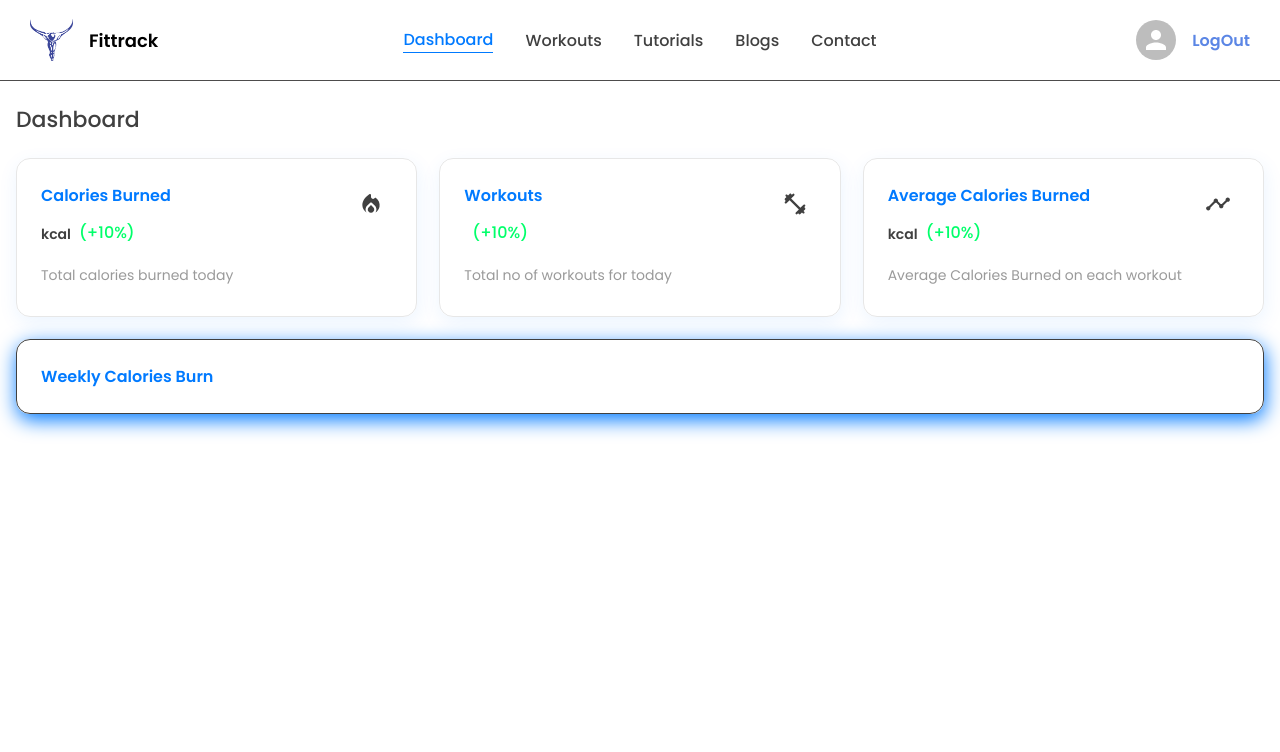
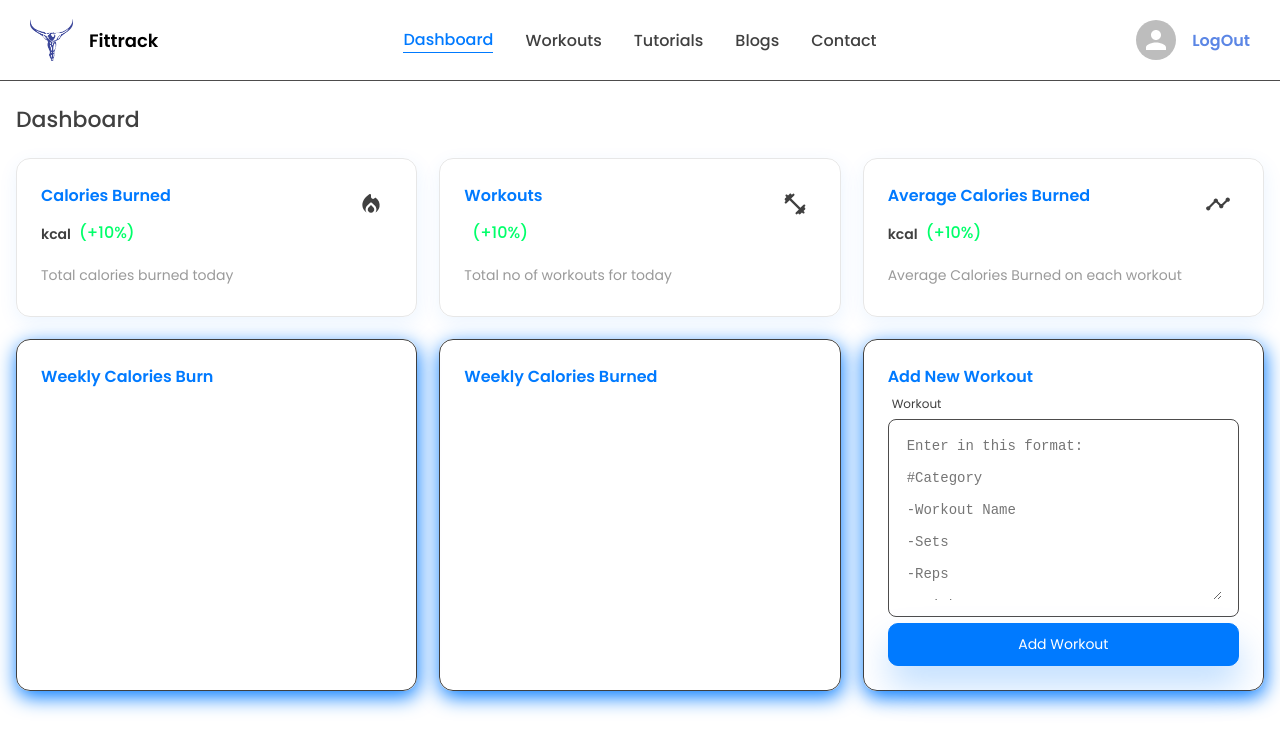
Before and after one commit to muwa37/mern-fitness, a React (Create React App) app in the folder client/: page / in a window 1280 px wide. Shown: the top 752 px of the page. Built offline with nearby package versions, Linux system fonts and the light colour scheme; the HTML template or start-up script is replaced by a standard one.

Commit message:
Added new components

```diff
--- /dev/null
+++ b/client/src/components/WorkoutWidget.jsx
@@ -0,0 +1,64 @@
+import React from 'react';
+import styled from 'styled-components';
+import Button from './Button';
+import TextInput from './TextInput';
+
+const Card = styled.div`
+  flex: 1;
+  min-width: 280px;
+  padding: 24px;
+  border: 1px solid ${({ theme }) => theme.text_primary};
+  border-radius: 14px;
+  box-shadow: 1px 6px 20px 0px ${({ theme }) => theme.primary};
+  display: flex;
+  flex-direction: column;
+  gap: 6px;
+  @media (max-width: 600px) {
+    padding: 16px;
+  }
+`;
+
+const Title = styled.div`
+  font-weight: 600;
+  font-size: 16px;
+  color: ${({ theme }) => theme.primary};
+  @media (max-width: 600px) {
+    font-size: 14px;
+  }
+`;
+
+const WorkoutWidget = ({
+  workout,
+  setWorkout,
+  addNewWorkout,
+  buttonLoading,
+}) => {
+  return (
+    <Card>
+      <Title>Add New Workout</Title>
+      <TextInput
+        label='Workout'
+        textArea
+        rows={10}
+        placeholder={`Enter in this format:
+					#Category
+					-Workout Name
+					-Sets
+					-Reps
+					-Weight
+					-Duration`}
+        value={workout}
+        handelChange={e => setWorkout(e.target.value)}
+      />
+      <Button
+        text='Add Workout'
+        small
+        onClick={() => addNewWorkout()}
+        isLoading={buttonLoading}
+        isDisabled={buttonLoading}
+      />
+    </Card>
+  );
+};
+
+export default WorkoutWidget;
--- /dev/null
+++ b/client/src/components/cards/CategoryChart.jsx
@@ -0,0 +1,50 @@
+import { PieChart } from '@mui/x-charts/PieChart';
+import React from 'react';
+import styled from 'styled-components';
+
+const Card = styled.div`
+  flex: 1;
+  min-width: 280px;
+  padding: 24px;
+  border: 1px solid ${({ theme }) => theme.text_primary};
+  border-radius: 14px;
+  box-shadow: 1px 6px 20px 0px ${({ theme }) => theme.primary};
+  display: flex;
+  flex-direction: column;
+  gap: 6px;
+  @media (max-width: 600px) {
+    padding: 16px;
+  }
+`;
+const Title = styled.div`
+  font-weight: 600;
+  font-size: 16px;
+  color: ${({ theme }) => theme.primary};
+  @media (max-width: 600px) {
+    font-size: 14px;
+  }
+`;
+
+const CategoryChart = ({ data }) => {
+  return (
+    <Card>
+      <Title>Weekly Calories Burned</Title>
+      {data?.pieChartData && (
+        <PieChart
+          series={[
+            {
+              data: data?.pieChartData,
+              innerRadius: 30,
+              outerRadius: 120,
+              paddingAngle: 5,
+              cornerRadius: 5,
+            },
+          ]}
+          height={300}
+        />
+      )}
+    </Card>
+  );
+};
+
+export default CategoryChart;
--- a/client/src/pages/Dashboard.jsx
+++ b/client/src/pages/Dashboard.jsx
@@ -1,7 +1,9 @@
 import React from 'react';
 import styled from 'styled-components';
+import CategoryChart from '../components/cards/CategoryChart';
 import Counts from '../components/cards/Counts';
 import WeeklyStat from '../components/cards/WeeklyStat';
+import WorkoutWidget from '../components/WorkoutWidget';
 import { counts } from '../utils/data';
 
 const Container = styled.div`
@@ -54,6 +56,8 @@ const Dashboard = () => {
         </FlexWrap>
         <FlexWrap>
           <WeeklyStat />
+          <CategoryChart />
+          <WorkoutWidget />
         </FlexWrap>
       </Wrapper>
     </Container>
```
